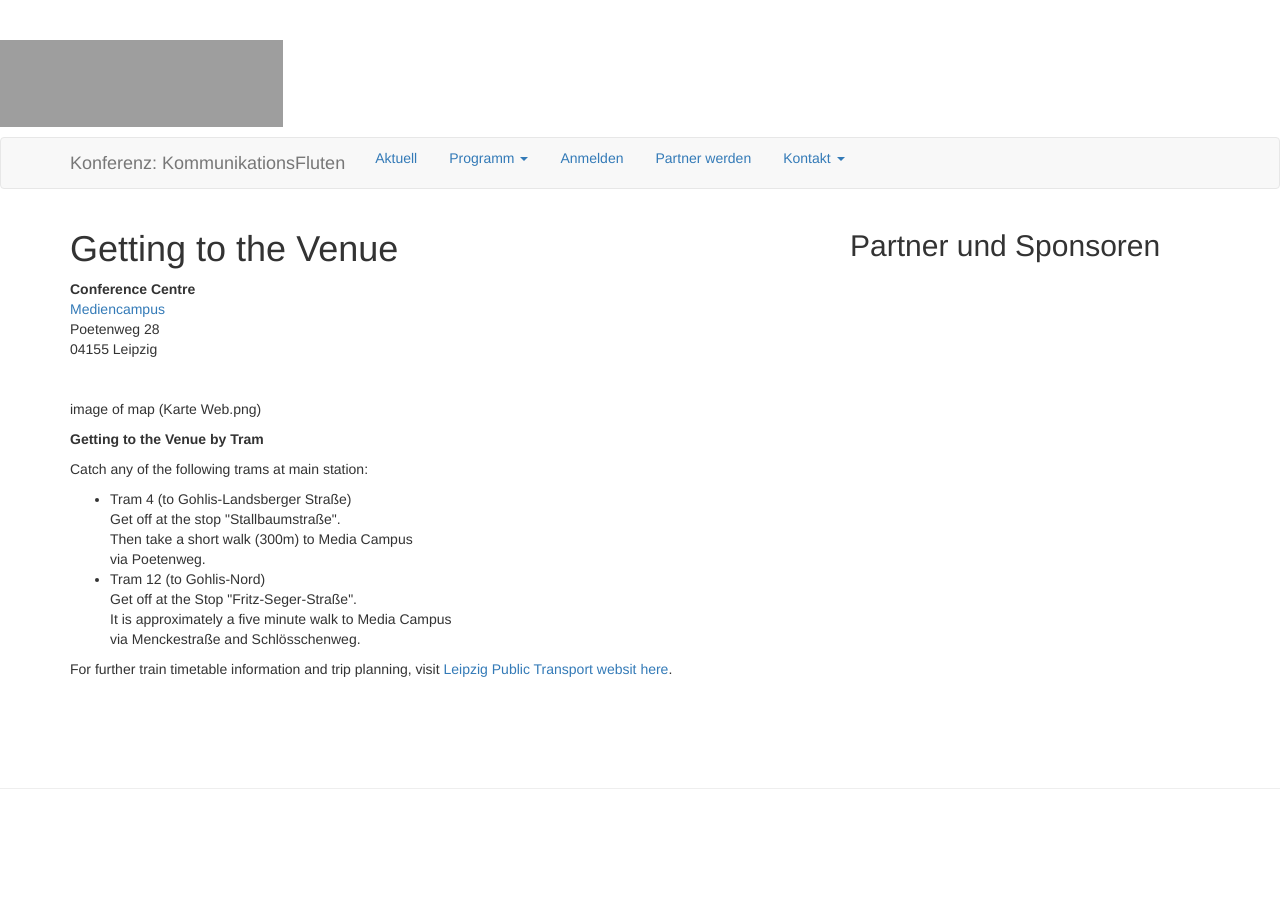
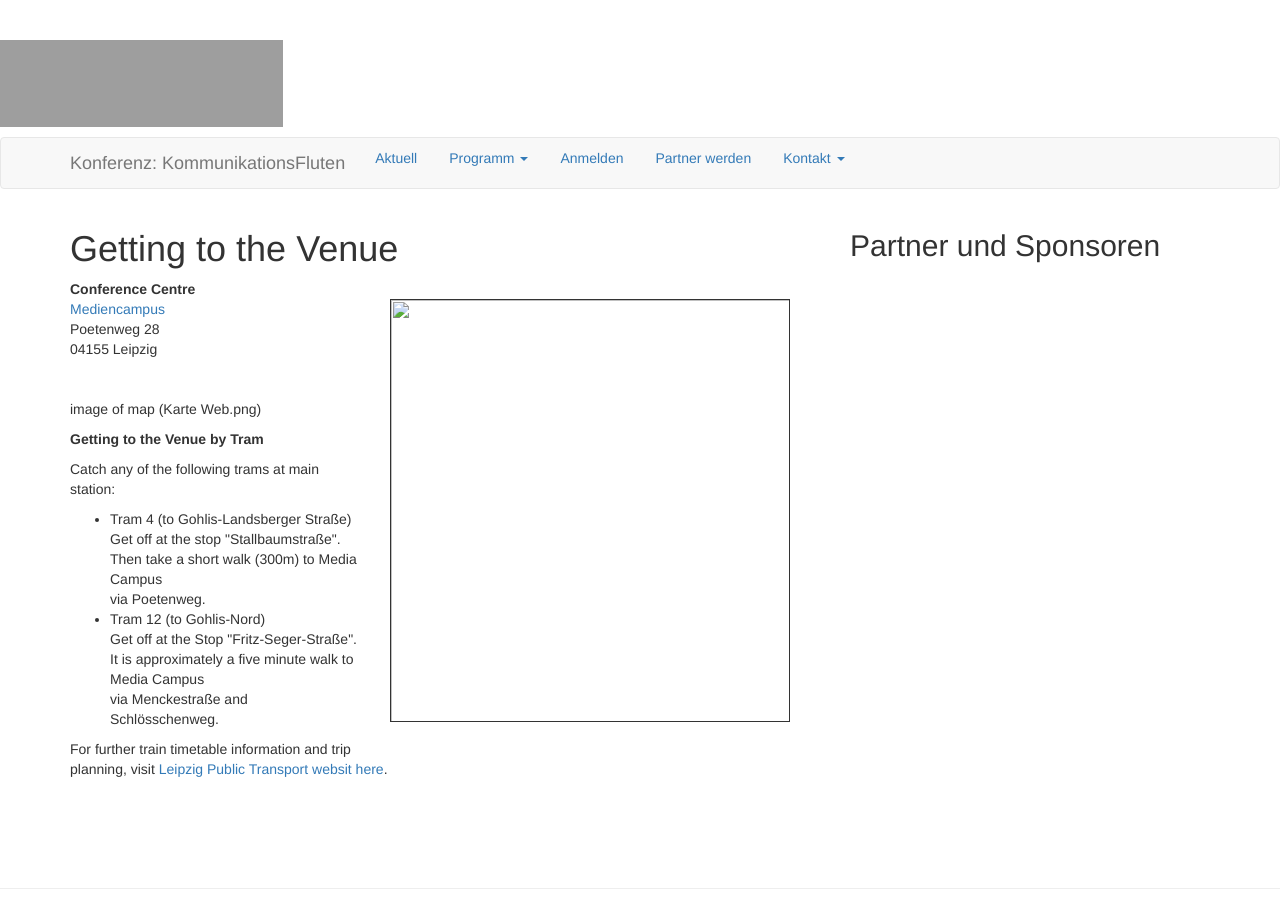
Before and after one commit to susedev/test, a Jekyll site: the page built from location.html, in a window 1280 px wide. Built offline with Jekyll 4.4.1, drawn with Linux system fonts in a browser that asks for light colours; grey boxes are pictures that could not be loaded.

Commit message:
Edit from JekyllCMS

```diff
--- a/location.html
+++ b/location.html
@@ -1,7 +1,7 @@
 ---
 title: Getting to the Venue
 ---
-<p class="csc-header csc-header-n1"><strong>Conference Centre</strong><br />
+<p class="csc-header csc-header-n1"><strong>Conference Centre</strong> <img alt="" src="{{ site.base_url }}/media/karte-web.png" style="width: 400px; height: 423px; border-width: 1px; border-style: solid; margin: 20px 30px; float: right;" /><br />
 <a href="http://www.mediencampus-villa-ida.de/mediencampus/#">Mediencampus</a><br />
 Poetenweg 28<br />
 04155 Leipzig</p>
```
